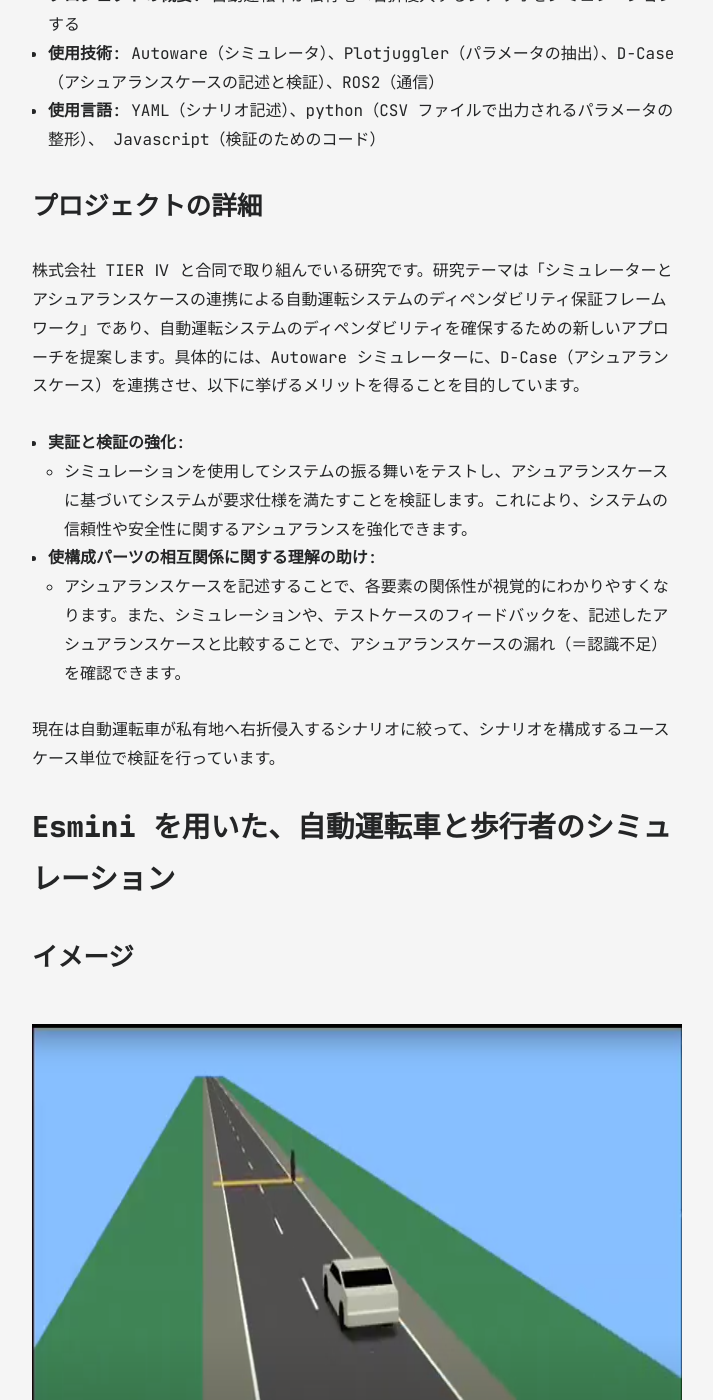
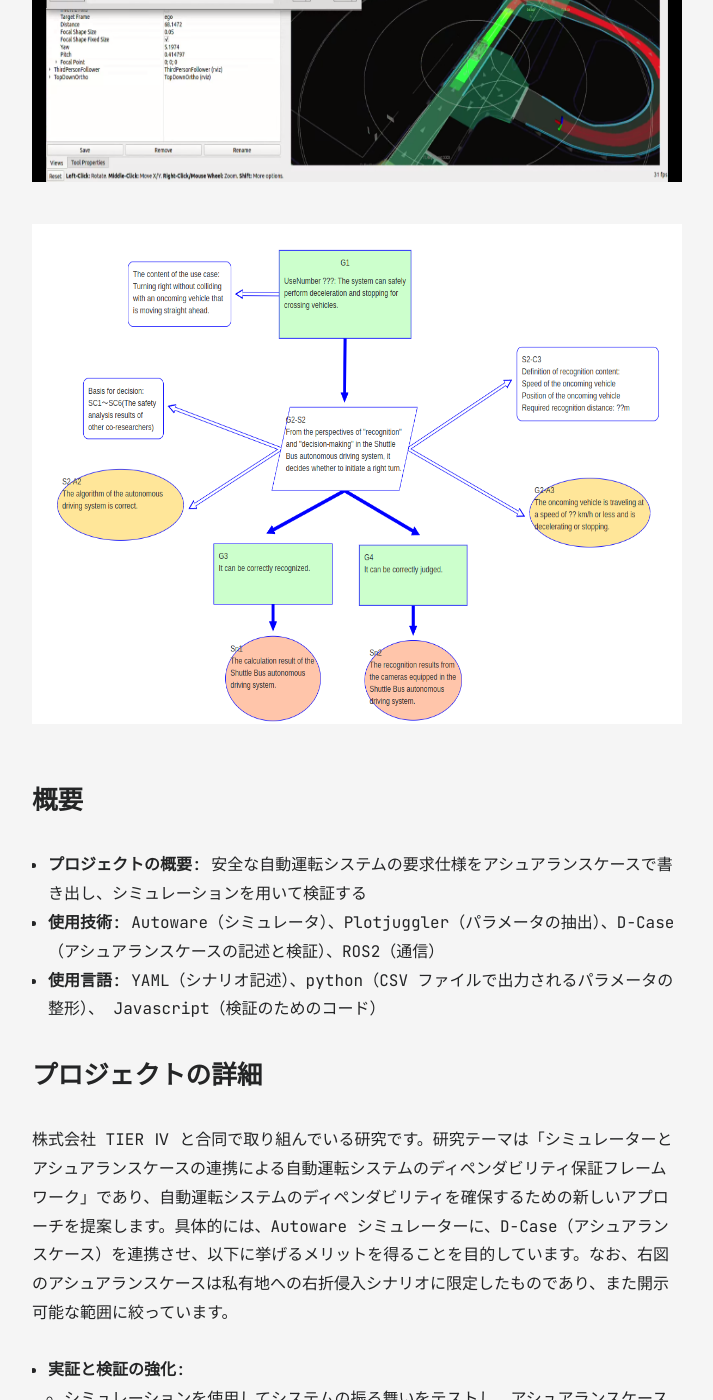
Before and after one commit to kodama3008/kodama3008.github.io, a Jekyll site: the page built from all_collections/_posts/2024-03-05-portfolio-markdown.md, in a window 1280 px wide and 1400 px high, scrolled down 989 px. Shown: the whole window, without its empty margins (283-996 px from the left). Built offline with Jekyll 4.4.1, drawn with Linux system fonts in a browser that asks for light colours; some of the changed text lies outside the part shown.

Commit message:
元に戻す

```diff
--- a/all_collections/_posts/2024-03-05-portfolio-markdown.md
+++ b/all_collections/_posts/2024-03-05-portfolio-markdown.md
@@ -4,23 +4,21 @@
 
 ### イメージ
 
-<div style="display: flex; justify-content: space-around; align-items: center;">
-    <img src="https://raw.githubusercontent.com/kodama3008/kodama3008.github.io/cite/screenshots/TurnRight.png" style="width: 45%;">
-    <img src="https://raw.githubusercontent.com/kodama3008/kodama3008.github.io/cite/screenshots/GSN.png" style="width: 45%;">
-</div>
+  <img src="https://raw.githubusercontent.com/kodama3008/kodama3008.github.io/cite/screenshots/TurnRight.png" title="右折シミュレーション" width="800" height="500" >
+  <img src="https://raw.githubusercontent.com/kodama3008/kodama3008.github.io/cite/screenshots/GSN.png"  width="800" height="500" >
 
 ### 概要
 
-- **プロジェクトの概要**: 自動運転車が私有地へ右折侵入するシナリオをシミュレーションする
+- **プロジェクトの概要**: 安全な自動運転システムの要求仕様をアシュアランスケースで書き出し、シミュレーションを用いて検証する
 - **使用技術**: Autoware（シミュレータ）、Plotjuggler（パラメータの抽出）、D-Case（アシュアランスケースの記述と検証）、ROS2（通信）
 - **使用言語**: YAML（シナリオ記述）、python（CSV ファイルで出力されるパラメータの整形）、 Javascript（検証のためのコード）
 
 ### プロジェクトの詳細
 
-株式会社 TIER Ⅳ と合同で取り組んでいる研究です。研究テーマは「シミュレーターとアシュアランスケースの連携による自動運転システムのディペンダビリティ保証フレームワーク」であり、自動運転システムのディペンダビリティを確保するための新しいアプローチを提案します。具体的には、Autoware シミュレーターに、D-Case（アシュアランスケース）を連携させ、以下に挙げるメリットを得ることを目的しています。
+株式会社 TIER Ⅳ と合同で取り組んでいる研究です。研究テーマは「シミュレーターとアシュアランスケースの連携による自動運転システムのディペンダビリティ保証フレームワーク」であり、自動運転システムのディペンダビリティを確保するための新しいアプローチを提案します。具体的には、Autoware シミュレーターに、D-Case（アシュアランスケース）を連携させ、以下に挙げるメリットを得ることを目的しています。なお、右図のアシュアランスケースは私有地への右折侵入シナリオに限定したものであり、また開示可能な範囲に絞っています。
 
 - **実証と検証の強化**:
-  - シミュレーションを使用してシステムの振る舞いをテストし、アシュアランスケースに基づいてシステムが要求仕様を満たすことを検証します。これにより、システムの信頼性や安全性に関するアシュアランスを強化できます。
+  - シミュレーションを使用してシステムの振る舞いをテストし、アシュアランスケース（右図）に基づいてシステムが要求仕様を満たすことを検証します。これにより、システムの信頼性や安全性に関するアシュアランスを強化できます。
 - **使構成パーツの相互関係に関する理解の助け**:
   - アシュアランスケースを記述することで、各要素の関係性が視覚的にわかりやすくなります。また、シミュレーションや、テストケースのフィードバックを、記述したアシュアランスケースと比較することで、アシュアランスケースの漏れ（＝認識不足）を確認できます。
 
```
Also changed, not shown: 1 other file.
